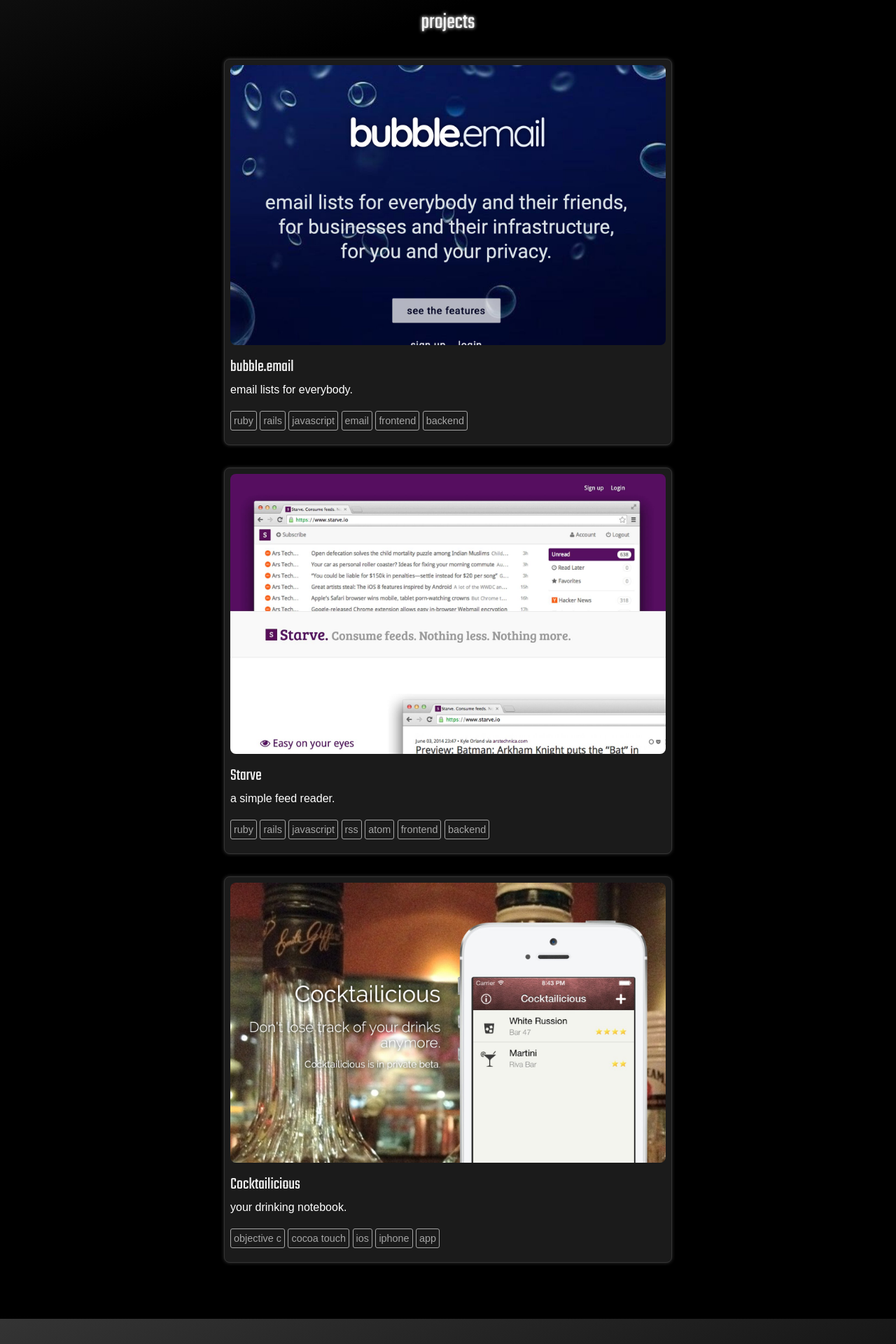
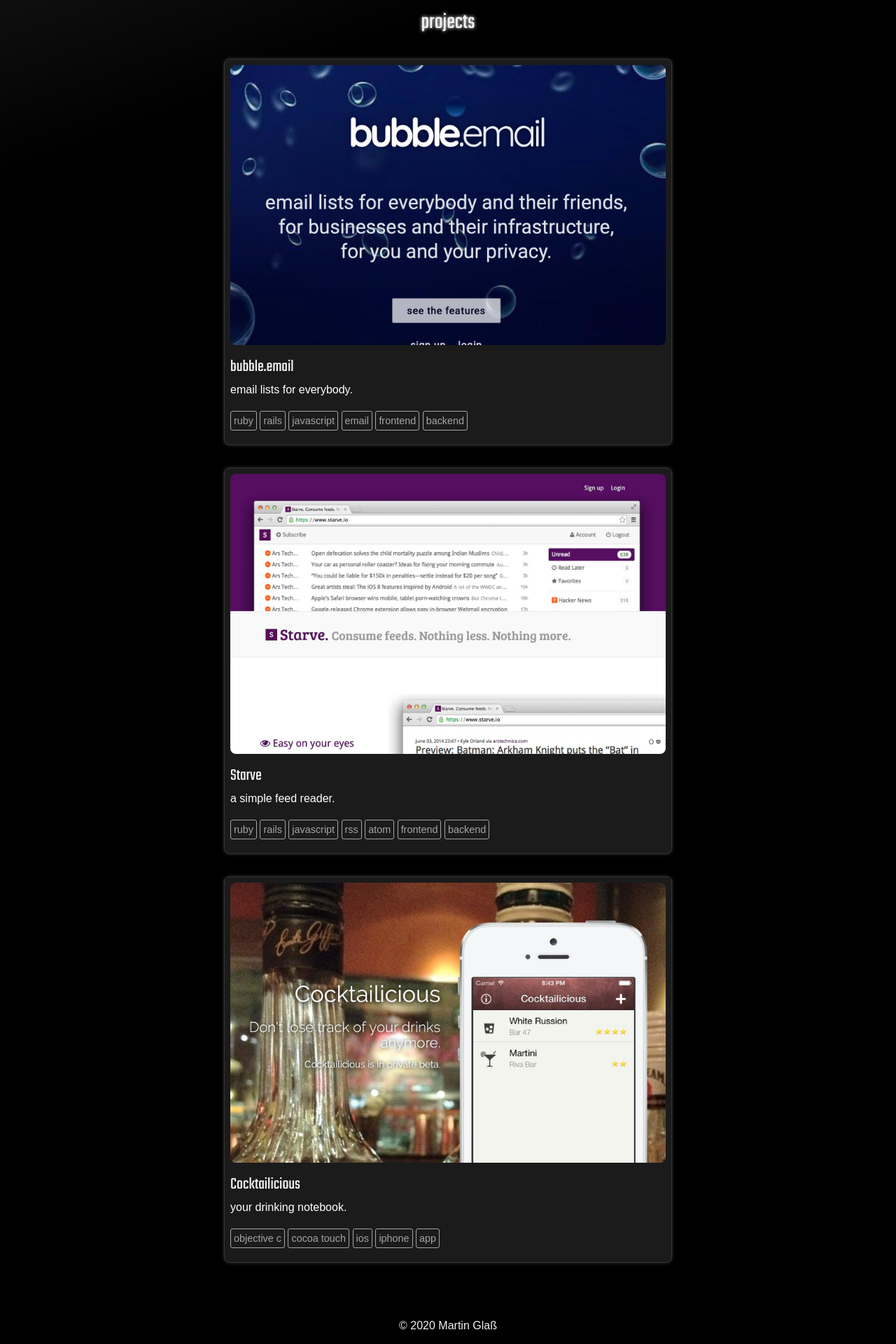
Before and after one commit to glaszig/glaszig.github.io, a Jekyll site: the page built from index.html, in a window 1280 px wide. Shown: the part 652-2572 px from the top of the page at 70% size. Built offline with Jekyll 4.4.1, drawn with Linux system fonts in a browser that asks for light colours.

Commit message:
added footer

```diff
--- a/_layouts/glasz.html
+++ b/_layouts/glasz.html
@@ -13,5 +13,11 @@
 
     {{ content }}
 
+    <footer>
+      <div class="container">
+        <p>&copy; <script type="text/javascript">document.write((new Date).getFullYear())</script> Martin Glaß</p>
+      </div>
+    </footer>
+
   </body>
 </html>
--- a/static/glasz.scss
+++ b/static/glasz.scss
@@ -73,6 +73,10 @@
   @media (min-width: $tablet) {
     margin: 5rem 0;
   }
+}
+
+footer {
+  text-align: center;
 }
 
 section {
```
